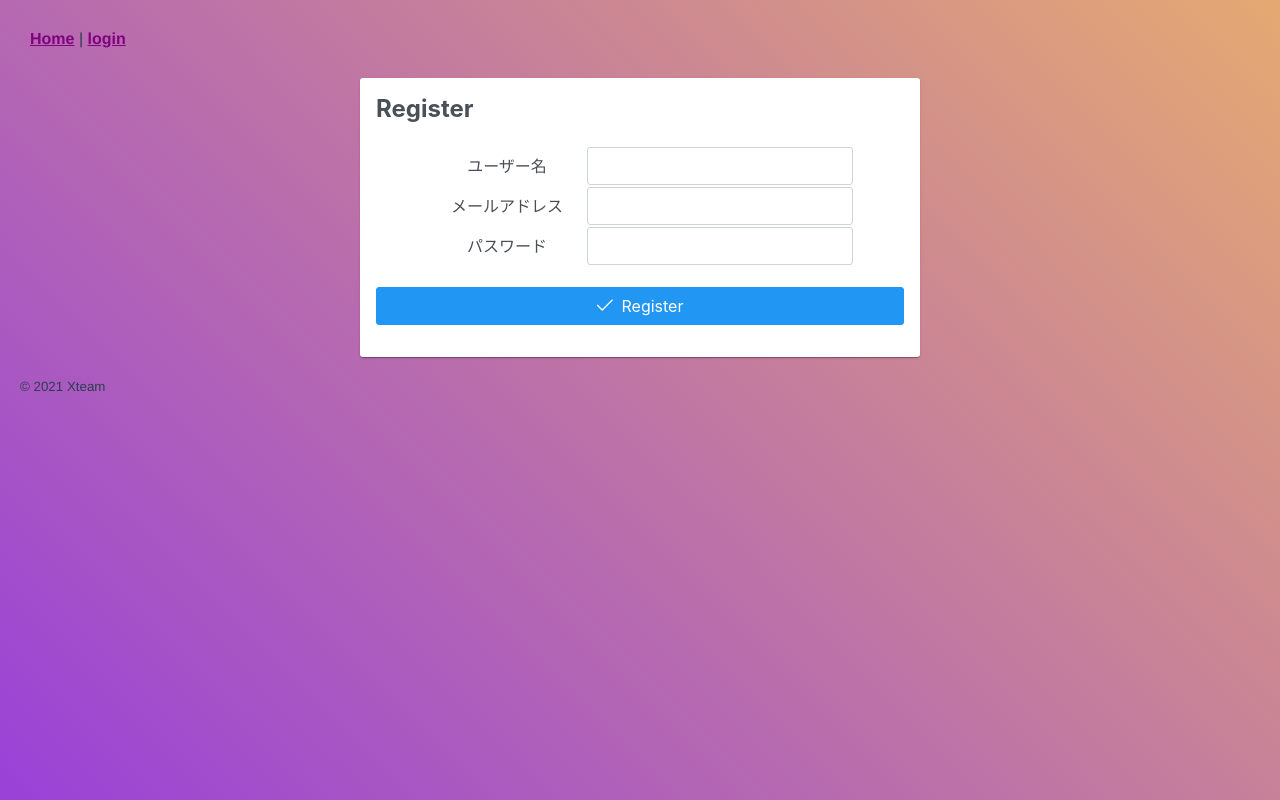
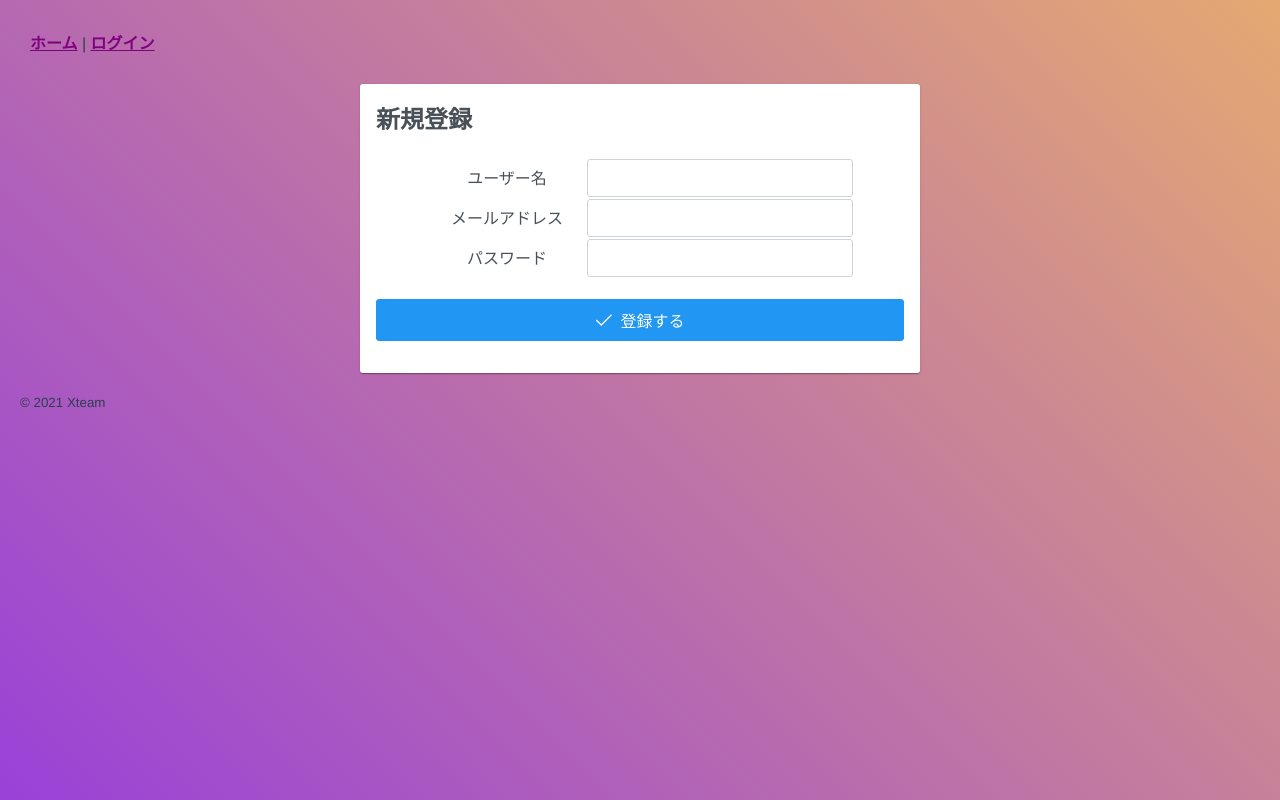
Before and after one commit to sortendo/topicsLab_Xteam, a Vue app in the folder front/topicslab/: page /register in a window 1280 px wide. Built offline with nearby package versions, Linux system fonts and the light colour scheme; what axios-cookiejar-support would draw is missing.

Commit message:
日本語化など細かいところを修正

```diff
--- a/front/topicslab/src/App.vue
+++ b/front/topicslab/src/App.vue
@@ -1,11 +1,11 @@
 <template>
   <div id="nav">
-    <router-link to="/">Home</router-link> |
+    <router-link to="/">ホーム</router-link> |
     <template v-if="authenticated">
-      <a href="/mypage">mypage</a>
+      <a href="/mypage">マイページ</a>
     </template>
     <template v-else>
-      <router-link to="/login">login</router-link>
+      <router-link to="/login">ログイン</router-link>
     </template>
   </div>
   <div class="content">
--- a/front/topicslab/src/views/Login.vue
+++ b/front/topicslab/src/views/Login.vue
@@ -69,6 +69,7 @@ export default {
                 console.log('ログイン成功')
                 localStorage.setItem('authenticated', 'true')
                 this.loading = false
+                this.$router.push('/')
               } else {
                 this.loading = false
                 this.message = 'ログインに失敗しました。'
--- a/front/topicslab/src/views/NewTopic.vue
+++ b/front/topicslab/src/views/NewTopic.vue
@@ -23,7 +23,7 @@
           <span class="error">{{messages.body}}</span>
         </div>
         <div class="p-field">
-          <Button icon="pi pi-check" label="Save" v-on:click="submit" />
+          <Button icon="pi pi-check" label="投稿する" v-on:click="submit" />
         </div>
       </template>
     </Card>
--- a/front/topicslab/src/views/Register.vue
+++ b/front/topicslab/src/views/Register.vue
@@ -2,7 +2,7 @@
   <div>
     <Card>
       <template #title>
-        Register
+        新規登録
       </template>
       <template #content>
         <Skeleton v-if="loading"></Skeleton>
@@ -25,7 +25,7 @@
           </div>
         </div>
         <div class="p-field">
-          <Button icon="pi pi-check" label="Register" v-on:click="register" />
+          <Button icon="pi pi-check" label="登録する" v-on:click="register" />
         </div>
       </template>
     </Card>
--- a/front/topicslab/src/views/Userself.vue
+++ b/front/topicslab/src/views/Userself.vue
@@ -3,7 +3,7 @@
     <Skeleton v-if="loading"></Skeleton>
     <Card v-else>
       <template #title>
-        mypage
+        マイページ
       </template>
       <template #content>
         <!-- ダイアログボックス -->
@@ -14,9 +14,9 @@
         <UserContents />
       </template>
       <template #footer>
-        <Button label="Create Topic" v-on:click="toNewTopic" />
-        <Button label="Logout" class="p-button-warning" v-on:click="logout" />
-        <Button label="Withdraw" class="p-button-danger" v-on:click="withdraw" />
+        <Button label="Topicを投稿する" v-on:click="toNewTopic" />
+        <Button label="ログアウト" class="p-button-warning" v-on:click="logout" />
+        <Button label="アカウント削除" class="p-button-danger" v-on:click="withdraw" />
       </template>
     </Card>
   </div>
```
